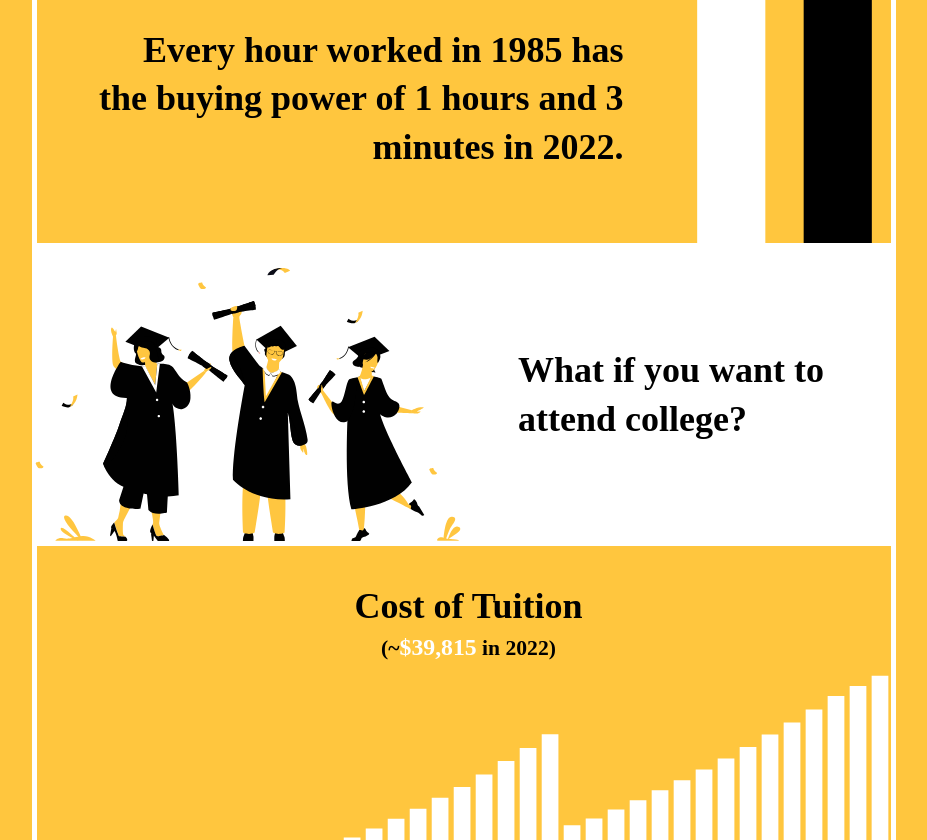
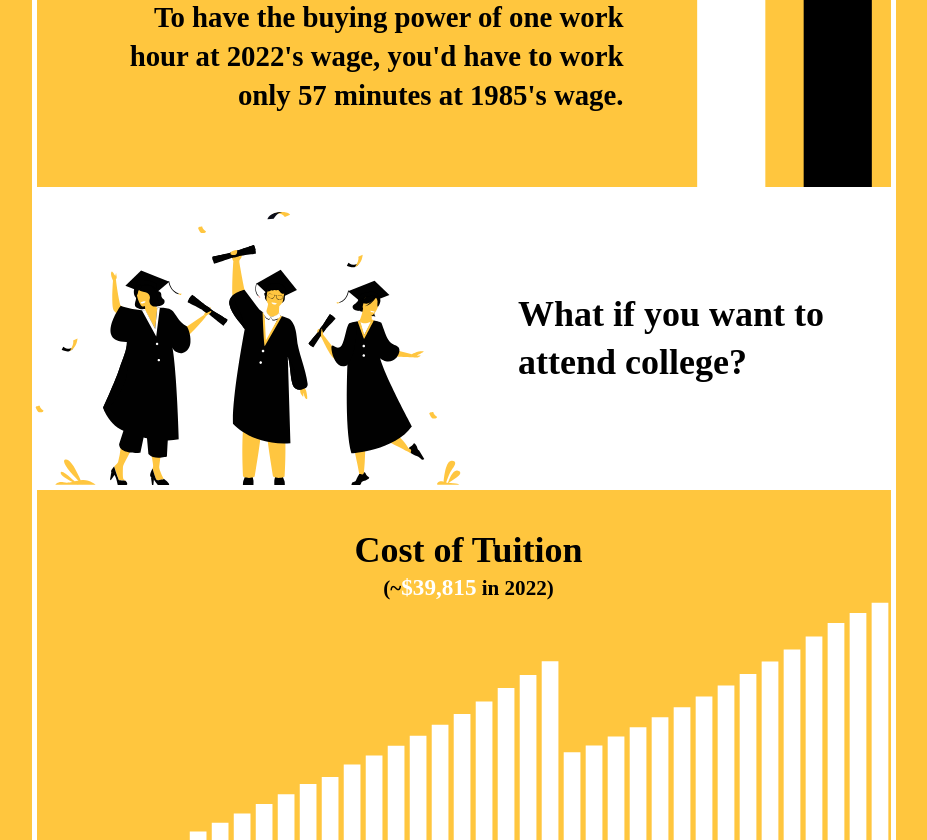
Before and after one commit to sashaikevich/boomercalc, a React app: page / in a window 1280 px wide. Shown: the part 716-1556 px from the top of the page, without its empty margins (176-1103 px from the left). Built offline with nearby package versions, Linux system fonts and the light colour scheme.

Commit message:
wage figures correct

```diff
--- a/app/components/Calculations.js
+++ b/app/components/Calculations.js
@@ -75,55 +75,50 @@ function Calculations({ boomerWage, boomerYear, zWage, zYear }) {
     get uni() { return new this.PercentChange(UNI_COSTS.zWayback, UNI_COSTS.boomer) }
   }
 
-  function extraTimeNeeded(expenseObj) {
-    let factor = ((expenseObj.z / WAGES.z) / (expenseObj.boomer / WAGES.boomer))
-    return 40 * factor - 40
+  function extraTimeNeededPerWeek(expenseObj) {
+    // let factor = ((expenseObj.z / WAGES.z) / (expenseObj.boomer / WAGES.boomer))
+    // return 40 * factor - 40
+    function toNearrestQuarter(num) {
+      num
+    }
+    let factor = 1 / ((expenseObj.boomer / WAGES.boomer) / (expenseObj.z / WAGES.z))
+    toNearrestQuarter(40 * factor)
   }
 
-  function formatIntoHours(num, roundToNearestQuarter) {
-    num = Math.abs(num)
-    console.log(num)
-    if (num < 1) {
-      return Math.round(60 * num) + " minutes"
-    } else if (num == 1) {
-      return num + " hour"
-    } else {
-      if (roundToNearestQuarter) {
-        num = Math.ceil(num * 4) / 4
-        num = Math.round(num * 1e2) / 1e2
-        return num + " hours"
-      } else {
+  function formatIntoHrsMins(num, roundToNearestQuarter) {
+    let str = ""
     let hrs = Math.floor(num)
-        let mins = Math.ceil((num % 1) * 60)
-        let str = "";
+    let mins = Math.round(num % 1 * 60)
 
-        if (mins < 58 && mins > 2) {
-          if (hrs == 1) {
-            str += `${hrs} hour`
-          } else {
-            str += `${hrs} hours`
-          }
-
-          return hrs + " hours and " + mins + " minutes"
-
-        } else if (mins >= 58) {
+    if (mins > 57) {
       hrs++
-          mins = 0;
+      mins = 0
       str += "about "
-        } else if (mins <= 2) {
-          mins = 0;
+    } else if (mins > 0 && mins < 3) {
+      mins = 0
       str += "about "
     }
 
+    if (hrs) {
       if (hrs == 1) {
-          str += `${hrs} hour`
-        } else {
-          str += `${hrs} hours`
-        }
-
+        str += `${hrs} hour `
+      } else if (hrs > 1) {
+        str += `${hrs} hours `
       }
     }
 
+    if (mins && hrs) {
+      str += `and ${mins} minutes `
+    } else if (mins) {
+      str += `${mins} minutes `
+    }
+    // edge cases:
+    // if time is almost nothing
+    else if (hrs == 0 && mins == 0) {
+      str = "about a minute"
+    }
+
+    return str
   }
 
   function formatIntoDollars(num, dec = 2) {
@@ -132,22 +127,20 @@ function Calculations({ boomerWage, boomerYear, zWage, zYear }) {
 
   function WageContext() {
     return <>
-      <p className="context">{formatIntoDollars(WAGES.z, 2)} is {formatIntoDollars(WAGES.zWayback, 2)} in {boomerYear} dollars,
+      <p className="context">{formatIntoDollars(WAGES.z, 2)} is {formatIntoDollars(WAGES.zWayback, 2)} in {boomerYear} dollars<br />
         or <span className="light-color">{PERCENT_CHANGE.wage.amountFormatted} {PERCENT_CHANGE.wage.isNowHigher ? "more" : "less"}</span> than {formatIntoDollars(WAGES.boomer, 2)}</p>
-      <p className="context">Every hour worked in {boomerYear} has the buying power of {formatIntoHours(1 / (WAGES.zWayback / WAGES.boomer), false)} in {zYear}.</p>
+      <p className="context">To have the buying power of one work hour at {zYear}'s wage, you'd have to work {WAGES.boomer > WAGES.zWayback ? 'only' : ''} {formatIntoHrsMins(1 / (WAGES.boomer / WAGES.zWayback))} at {boomerYear}'s wage.</p>
     </>
   }
 
 
   function SchoolContext() {
     let movement;
-    if (PERCENT_CHANGE.uni.amount >= 20) movement = "significantly "
-    else if (PERCENT_CHANGE.uni.amount >= 10) movement = "a lot "
-    else if (PERCENT_CHANGE.uni.amount < 10) movement = "a little "
 
     return <>
-      <p className="context">{formatIntoDollars(UNI_COSTS.z, 0)} adjusted to {boomerYear} is <span className="xxlight-color xxlight-color--with-bg">{formatIntoDollars(UNI_COSTS.zWayback, 0)}</span>. That's {PERCENT_CHANGE.uni.amountFormatted} - {movement} {PERCENT_CHANGE.uni.isNowHigher ? "higher" : "lower"} than the tuition in {boomerYear} - {formatIntoDollars(UNI_COSTS.boomer, 0)}.</p>
-      {/* <p className="context">{string}</p> */}
+      <p className="context">{formatIntoDollars(UNI_COSTS.z, 0)} adjusted to {boomerYear} is <span className="xxlight-color xxlight-color--with-bg">{formatIntoDollars(UNI_COSTS.zWayback, 0)}</span>. That's {PERCENT_CHANGE.uni.amountFormatted} {PERCENT_CHANGE.uni.isNowHigher ? "higher" : "lower"} than {formatIntoDollars(UNI_COSTS.boomer, 0)} - the actual tuition that year.</p>
+
+      <p className="context">To attend the same program in {zYear}, you'd have to work a {extraTimeNeededPerWeek(UNI_COSTS)} week, instead of a 40 hour week in {boomerYear}.</p>
     </>
   }
 
@@ -156,7 +149,7 @@ function Calculations({ boomerWage, boomerYear, zWage, zYear }) {
       <p className="context">{formatIntoDollars(RENT_COSTS.z, 0)} adjusted to {boomerYear} is <span className="xxlight-color xxlight-color--with-bg">{formatIntoDollars(RENT_COSTS.zWayback, 0)}</span>. That's {PERCENT_CHANGE.rent.amountFormatted} {PERCENT_CHANGE.rent.isNowHigher ? "higher" : "lower"} than the actual rent of {formatIntoDollars(RENT_COSTS.boomer, 0)}.</p>
 
       {/* {PERCENT_CHANGE.rent.amount >= 10 && PERCENT_CHANGE.rent.isNowHigher ?
-        <p className="context">Imagine having to work another {formatIntoHours(extraTimeNeeded(RENT_COSTS), true)} this week for the same place to live.</p> : ""
+        <p className="context">Imagine having to work another {formatIntoHrsMins(extraTimeNeededPerWeek(RENT_COSTS), true)} this week for the same place to live.</p> : ""
       } */}
     </>)
   }
@@ -179,14 +172,14 @@ function Calculations({ boomerWage, boomerYear, zWage, zYear }) {
         </div>
         <div className="college-stats__text">
           <div className="question">
-            <p className="context">What if you want to attend college?</p>
+            <h2 className="section-title">What if you want to attend college?</h2>
           </div>
         </div>
       </article>
 
       <article className="upenn-chart container container--with-border">
-        <p className="context">Cost of Tuition</p>
-        <p className="context context--smaller">(~<span className="light-color">{formatIntoDollars(UNI_COSTS.z, 0)}</span> in {zYear})</p>
+        <h2 className="section-title">Cost of Tuition</h2>
+        <h3 className="subtitle">(~<span className="light-color">{formatIntoDollars(UNI_COSTS.z, 0)}</span> in {zYear})</h3>
         <UniPriceChart className="chart" boomerYear={boomerYear} zYear={zYear} />
         <p className="legend">Historical price of tuition at UPENN for Arts &amp; Science programs</p>
       </article>
@@ -202,7 +195,7 @@ function Calculations({ boomerWage, boomerYear, zWage, zYear }) {
 
       <article className="place-to-live container container--with-border">
         <div className="place-to-live__text">
-          <p className="context">How about a place to live?</p>
+          <h2 className="section-title">How about a place to live?</h2>
         </div>
         <div className="place-to-live__graphic">
           <img src={keys} alt="" />
@@ -214,8 +207,8 @@ function Calculations({ boomerWage, boomerYear, zWage, zYear }) {
           <img src={fish} alt="" />
         </div>
         <div className="rent-chart__line-graph">
-          <p className="context">Median Rent</p>
-          <p className="context context--smaller">(~<span className="light-color">{formatIntoDollars(RENT_COSTS.z, 0)}</span> in {zYear})</p>
+          <h2 className="section-title">Median Rent</h2>
+          <h3 className="subtitle">(~<span className="light-color">{formatIntoDollars(RENT_COSTS.z, 0)}</span> in {zYear})</h3>
           <RentLine boomerYear={boomerYear} zYear={zYear} />
           <p className="legend">Data between decades approximated</p>
         </div>
@@ -228,7 +221,7 @@ function Calculations({ boomerWage, boomerYear, zWage, zYear }) {
 
       <article className="summary container container--with-border">
         <div className="summary__text">
-          <p className="context">{PERCENT_CHANGE.wage.amountFormatted} difference in income is only a part of the story. {(extraTimeNeeded(RENT_COSTS) + extraTimeNeeded(UNI_COSTS))}</p>
+          <h2 className="section-title">{PERCENT_CHANGE.wage.amountFormatted} difference in income is only a part of the story. {(extraTimeNeededPerWeek(RENT_COSTS) + extraTimeNeededPerWeek(UNI_COSTS))}</h2>
         </div>
         <div className="summary_graphic">
           <img src={wheel} alt="" />
--- a/app/style.scss
+++ b/app/style.scss
@@ -97,34 +97,6 @@ body {
     }
   }
 
-  p {
-    margin: 0;
-
-    &.context {
-      font-size: 1.4em;
-      font-weight: 800;
-      line-height: 1.35;
-
-      @include large() {
-        font-size: 2em;
-      }
-
-      &--smaller {
-        font-size: 1em;
-
-        @include large() {
-          font-size: 1.2em;
-        }
-      }
-    }
-
-    &.legend {
-      font-size: 0.9em;
-      font-style: italic;
-    }
-  }
-
-
   .user-inputs-wrapper {
     font-family: sans-serif;
     margin: 0 auto 2.5em;
@@ -136,7 +108,7 @@ body {
       margin-bottom: 3em;
     }
 
-    .time-period {
+    p.time-period {
       margin: .5em 0;
 
       #today {
@@ -263,7 +235,6 @@ body {
         .history-dollar__text {
           display: flex;
           justify-content: center;
-          align-items: center;
           flex-direction: column;
           text-align: right;
           padding: 3em 2.5em 3em 2em;
@@ -412,7 +383,7 @@ body {
           }
 
 
-          .context {
+          .section-title {
             color: $light-color;
             max-width: 7em;
           }
@@ -522,8 +493,47 @@ body {
           }
         }
       }
+
+      h2.section-title {
+        font-size: 1.4em;
+        font-weight: 800;
+        line-height: 1.35;
+        margin: 0;
+
+        @include large() {
+          font-size: 2em;
+        }
+      }
+
+      h3.subtitle {
+        margin: 0;
+      }
+
+      p {
+        margin: 0;
+
+        &.context {
+          font-size: 1.2em;
+          font-weight: 800;
+          line-height: 1.35;
+
+          @include large() {
+            font-size: 1.6em;
+          }
+
+        }
+
+        &.legend {
+          font-size: 0.9em;
+          font-style: italic;
+        }
+      }
+
     }
   }
+
+
+
 
   footer {
     text-align: center;
```
Lines whose indentation alone changed are shown as unchanged.
